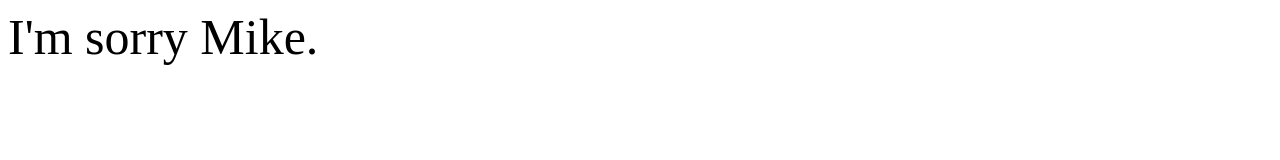
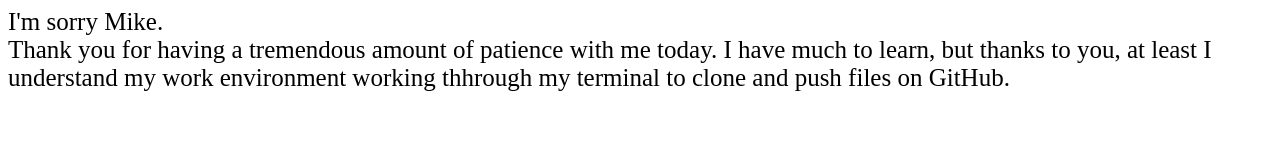
Before and after one commit to lucero-develops/anthonys-first-lesson, a plain HTML site: page index.html in a window 1280 px wide. Drawn offline with Linux system fonts and the light colour scheme.

Commit message:
more thanks

```diff
--- a/css/main.css
+++ b/css/main.css
@@ -1,3 +1,3 @@
 div {
-	font-size: 50px;
+	font-size: 25px;
 }
--- a/index.html
+++ b/index.html
@@ -9,5 +9,6 @@
   </head>
   <body>
   	<div>I'm sorry Mike.</div>
+  	<div>Thank you for having a tremendous amount of patience with me today. I have much to learn, but thanks to you, at least I understand my work environment working thhrough my terminal to clone and push files on GitHub.</div>
   </body>
 </html>
```
